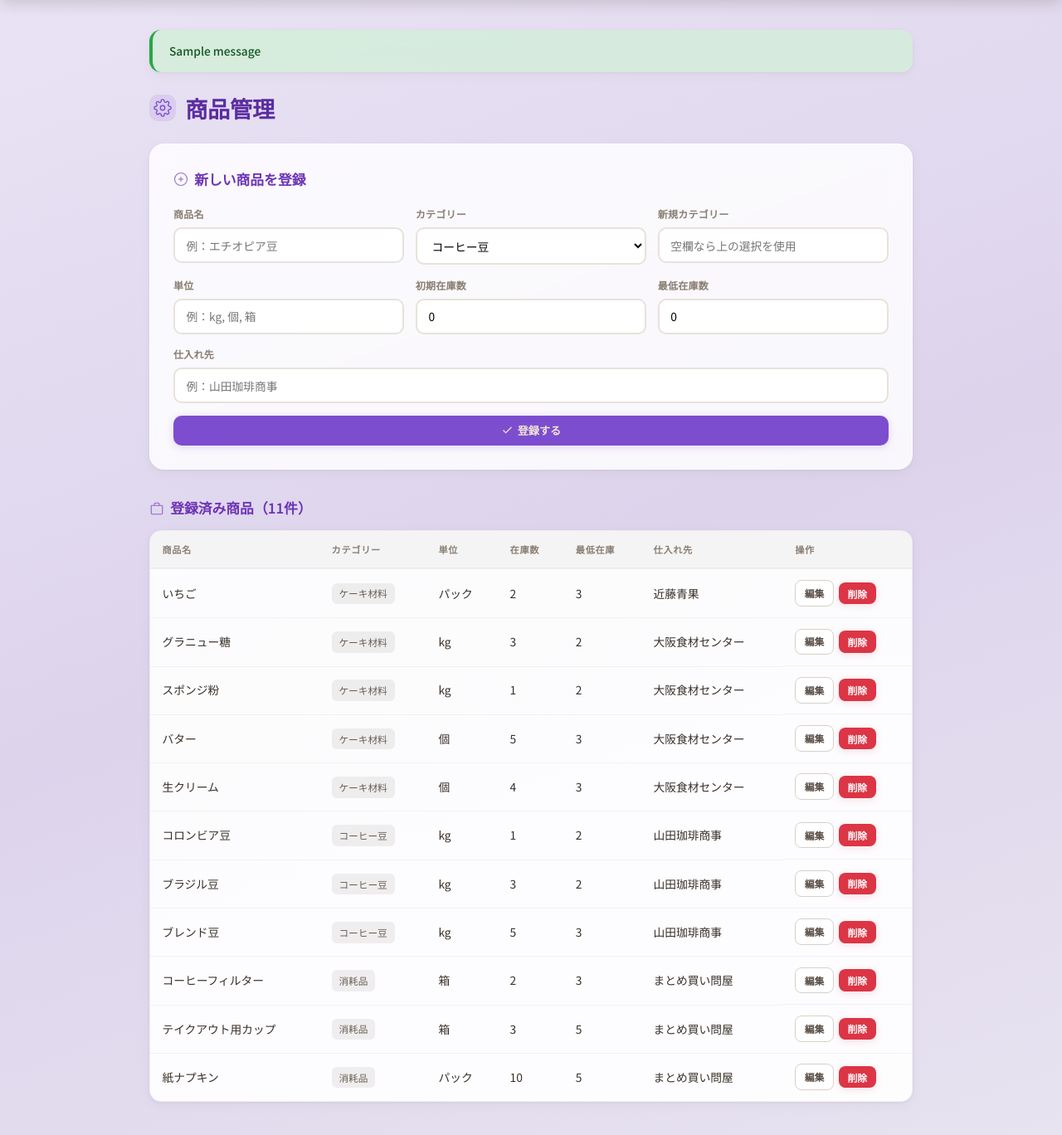
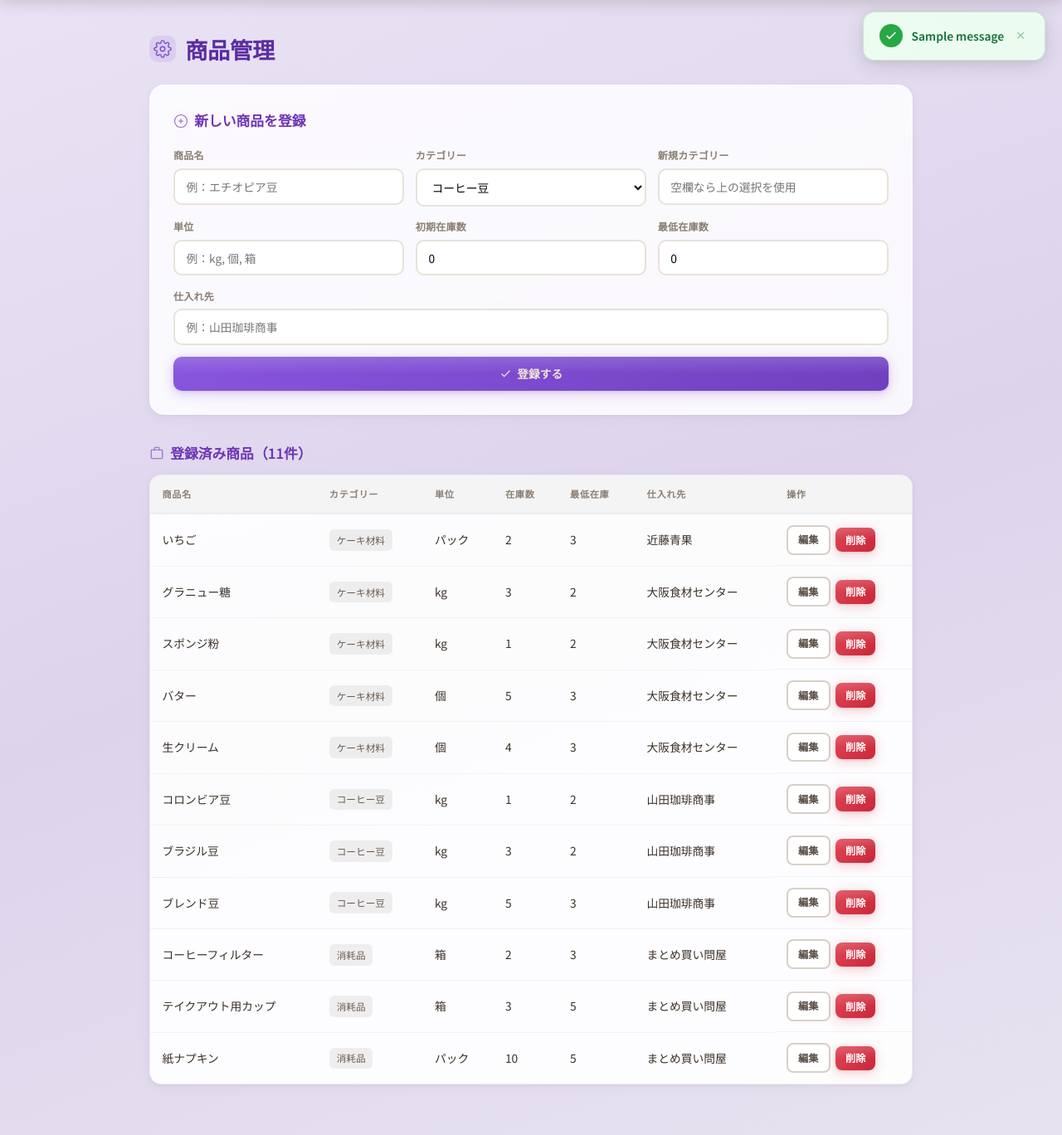
Before and after one commit to kangrunhyang-coder/cafe-inventory, a Flask app: page /products in a window 1280 px wide. Shown: the part 62-1430 px from the top of the page at 83% size. Run offline with Flask 3, Linux system fonts and the light colour scheme; tables that the repository leaves empty hold one stand-in row (values such as "Sample post"); one stand-in notice (Sample message) is shown.

Commit message:
UX改善: ボタン強化 + トースト通知アニメーション
- ボタンをグラデーション化、光沢オーバーレイ追加
- ボタンのサイズを大きく、シャドウを強化
- ホバー時のフロートアニメーションを強化
- フラッシュメッセージをトースト通知に変更
- トーストは右上からスライドイン、4秒後に自動フェードアウト
- 成功時は緑チェック、エラー時は赤バツのアイコン付き
- 手動で閉じるボタン付き

Co-Authored-By: Claude Opus 4.6 (1M context) <noreply@anthropic.com>

```diff
--- a/static/style.css
+++ b/static/style.css
@@ -321,19 +331,88 @@ h2::before { display: none; }
     box-shadow: 0 0 0 3px rgba(201,168,37,.12);
 }
 
-/* ========== Flash Messages ========== */
-.flash {
-    padding: 0.85rem 1.25rem;
-    border-radius: var(--radius);
-    margin-bottom: 1.25rem;
-    font-size: 0.86rem;
-    font-weight: 500;
-    backdrop-filter: blur(8px);
-    box-shadow: var(--shadow);
+/* ========== Toast Notifications ========== */
+.toast-container {
+    position: fixed;
+    top: 76px;
+    right: 1.25rem;
+    z-index: 200;
+    display: flex;
+    flex-direction: column;
+    gap: 0.6rem;
+    pointer-events: none;
 }
 
-.flash-success { background: rgba(212,237,218,.88); color: #155724; border-left: 4px solid #28a745; }
-.flash-error   { background: rgba(248,215,218,.88); color: #721c24; border-left: 4px solid #dc3545; }
+.toast {
+    display: flex;
+    align-items: center;
+    gap: 0.65rem;
+    padding: 0.9rem 1.2rem;
+    border-radius: 14px;
+    font-size: 0.86rem;
+    font-weight: 600;
+    box-shadow: 0 6px 24px rgba(0,0,0,.12), 0 2px 8px rgba(0,0,0,.06);
+    backdrop-filter: blur(16px);
+    pointer-events: auto;
+    animation: toast-in 0.45s cubic-bezier(.16,1,.3,1) both;
+    transition: all 0.35s cubic-bezier(.4,0,.2,1);
+    max-width: 420px;
+}
+
+.toast-success {
+    background: rgba(236,253,240,.95);
+    color: #14713a;
+    border: 1px solid rgba(40,167,69,.2);
+}
+
+.toast-error {
+    background: rgba(254,238,240,.95);
+    color: #9b1c2e;
+    border: 1px solid rgba(220,53,69,.2);
+}
+
+.toast-icon {
+    width: 28px;
+    height: 28px;
+    border-radius: 50%;
+    display: flex;
+    align-items: center;
+    justify-content: center;
+    flex-shrink: 0;
+}
+
+.toast-icon svg { width: 16px; height: 16px; }
+
+.toast-success .toast-icon { background: #28a745; }
+.toast-success .toast-icon svg { stroke: #fff; }
+.toast-error .toast-icon { background: #dc3545; }
+.toast-error .toast-icon svg { stroke: #fff; }
+
+.toast-message { flex: 1; }
+
+.toast-close {
+    background: none;
+    border: none;
+    font-size: 1.2rem;
+    cursor: pointer;
+    color: inherit;
+    opacity: .4;
+    padding: 0 0.25rem;
+    transition: opacity .2s;
+}
+
+.toast-close:hover { opacity: .8; }
+
+@keyframes toast-in {
+    0% { opacity: 0; transform: translateX(40px) scale(.92); }
+    100% { opacity: 1; transform: translateX(0) scale(1); }
+}
+
+.toast-hide {
+    opacity: 0;
+    transform: translateX(40px) scale(.92);
+    pointer-events: none;
+}
 
 /* ========== Summary Cards ========== */
 .summary-cards {
@@ -458,41 +537,93 @@ tr:not(:last-child) td { border-bottom: 1px solid rgba(60,48,36,.05); }
     display: inline-flex;
     align-items: center;
     justify-content: center;
-    padding: 0.55rem 1.15rem;
+    padding: 0.65rem 1.35rem;
     border-radius: var(--radius-sm);
     border: none;
-    font-size: 0.82rem;
-    font-weight: 600;
+    font-size: 0.85rem;
+    font-weight: 700;
     font-family: var(--font-body);
     cursor: pointer;
     text-decoration: none;
-    transition: all .25s ease;
-    gap: 0.3rem;
+    transition: all .25s cubic-bezier(.16,1,.3,1);
+    gap: 0.4rem;
+    letter-spacing: 0.01em;
+    position: relative;
+    overflow: hidden;
 }
 
-.btn:active { transform: scale(.97); }
+.btn::after {
+    content: "";
+    position: absolute;
+    inset: 0;
+    background: linear-gradient(180deg, rgba(255,255,255,.15) 0%, transparent 50%);
+    pointer-events: none;
+}
 
-.btn-primary { background: #4a4038; color: #f0e6d6; box-shadow: 0 2px 8px rgba(60,48,36,.15); }
-.btn-primary:hover { background: #5a5048; transform: translateY(-1px); box-shadow: 0 4px 14px rgba(60,48,36,.18); }
-.btn-outline { background: var(--glass); color: #5a5048; border: 1.5px solid #d8d0c8; backdrop-filter: blur(8px); }
-.btn-outline:hover { background: #fff; border-color: #c0b8b0; }
+.btn:hover { transform: translateY(-2px); }
+.btn:active { transform: translateY(0) scale(.97); }
 
-.page-dashboard .btn-primary    { background: #4a90d9; box-shadow: 0 2px 10px rgba(74,144,217,.2); }
-.page-dashboard .btn-primary:hover { background: #3a7bc0; }
-.page-inventory .btn-primary    { background: #b08a18; box-shadow: 0 2px 10px rgba(176,138,24,.2); }
-.page-inventory .btn-primary:hover { background: #9a7814; }
-.page-stock-record .btn-primary { background: #35a055; box-shadow: 0 2px 10px rgba(53,160,85,.2); }
-.page-stock-record .btn-primary:hover { background: #2d8a48; }
-.page-order-list .btn-primary   { background: #c85050; box-shadow: 0 2px 10px rgba(200,80,80,.2); }
-.page-order-list .btn-primary:hover { background: #b54545; }
-.page-products .btn-primary     { background: #7c4dce; box-shadow: 0 2px 10px rgba(124,77,206,.2); }
-.page-products .btn-primary:hover { background: #6a3dba; }
+.btn-primary {
+    background: linear-gradient(135deg, #4a4038, #5a5048);
+    color: #f0e6d6;
+    box-shadow: 0 3px 12px rgba(60,48,36,.2), 0 1px 3px rgba(60,48,36,.1);
+}
+.btn-primary:hover { box-shadow: 0 6px 20px rgba(60,48,36,.25), 0 2px 6px rgba(60,48,36,.12); }
 
-.btn-success { background: #28a745; color: #fff; box-shadow: 0 2px 8px rgba(40,167,69,.2); }
-.btn-success:hover { background: #218838; transform: translateY(-1px); }
-.btn-danger { background: #dc3545; color: #fff; box-shadow: 0 2px 8px rgba(220,53,69,.15); }
-.btn-danger:hover { background: #c82333; transform: translateY(-1px); }
-.btn-sm { padding: 0.3rem 0.65rem; font-size: 0.74rem; border-radius: 8px; }
+.btn-outline {
+    background: rgba(255,255,255,.9);
+    color: #5a5048;
+    border: 2px solid #d8d0c8;
+    backdrop-filter: blur(8px);
+}
+.btn-outline::after { display: none; }
+.btn-outline:hover { background: #fff; border-color: #b8b0a8; box-shadow: 0 3px 12px rgba(60,48,36,.08); }
+
+.page-dashboard .btn-primary {
+    background: linear-gradient(135deg, #4a90d9, #3a78c0);
+    box-shadow: 0 3px 14px rgba(74,144,217,.3), 0 1px 3px rgba(74,144,217,.15);
+}
+.page-dashboard .btn-primary:hover { box-shadow: 0 6px 24px rgba(74,144,217,.35); }
+
+.page-inventory .btn-primary {
+    background: linear-gradient(135deg, #c09a18, #a88510);
+    box-shadow: 0 3px 14px rgba(176,138,24,.3), 0 1px 3px rgba(176,138,24,.15);
+}
+.page-inventory .btn-primary:hover { box-shadow: 0 6px 24px rgba(176,138,24,.35); }
+
+.page-stock-record .btn-primary {
+    background: linear-gradient(135deg, #38b058, #2d9048);
+    box-shadow: 0 3px 14px rgba(53,160,85,.3), 0 1px 3px rgba(53,160,85,.15);
+}
+.page-stock-record .btn-primary:hover { box-shadow: 0 6px 24px rgba(53,160,85,.35); }
+
+.page-order-list .btn-primary {
+    background: linear-gradient(135deg, #d05555, #b84545);
+    box-shadow: 0 3px 14px rgba(200,80,80,.3), 0 1px 3px rgba(200,80,80,.15);
+}
+.page-order-list .btn-primary:hover { box-shadow: 0 6px 24px rgba(200,80,80,.35); }
+
+.page-products .btn-primary {
+    background: linear-gradient(135deg, #8855dd, #7040c0);
+    box-shadow: 0 3px 14px rgba(124,77,206,.3), 0 1px 3px rgba(124,77,206,.15);
+}
+.page-products .btn-primary:hover { box-shadow: 0 6px 24px rgba(124,77,206,.35); }
+
+.btn-success {
+    background: linear-gradient(135deg, #2db84d, #228b3a);
+    color: #fff;
+    box-shadow: 0 3px 14px rgba(40,167,69,.3), 0 1px 3px rgba(40,167,69,.15);
+}
+.btn-success:hover { box-shadow: 0 6px 24px rgba(40,167,69,.35); }
+
+.btn-danger {
+    background: linear-gradient(135deg, #e04555, #c82838);
+    color: #fff;
+    box-shadow: 0 3px 14px rgba(220,53,69,.25), 0 1px 3px rgba(220,53,69,.12);
+}
+.btn-danger:hover { box-shadow: 0 6px 24px rgba(220,53,69,.3); }
+
+.btn-sm { padding: 0.35rem 0.75rem; font-size: 0.76rem; border-radius: 8px; }
 
 /* ========== Forms ========== */
 .form-section {
--- a/templates/base.html
+++ b/templates/base.html
@@ -44,19 +44,44 @@
     </nav>
 
     <main class="container">
-        {% with messages = get_flashed_messages(with_categories=true) %}
-        {% if messages %}
-        {% for category, message in messages %}
-        <div class="flash flash-{{ category }}">{{ message }}</div>
-        {% endfor %}
-        {% endif %}
-        {% endwith %}
-
         {% block content %}{% endblock %}
     </main>
 
     <footer class="footer">
         <span class="footer-brand">Cafe Stock</span> &mdash; handcrafted inventory
     </footer>
+
+    <!-- Toast Notifications -->
+    <div class="toast-container" id="toastContainer">
+        {% with messages = get_flashed_messages(with_categories=true) %}
+        {% if messages %}
+        {% for category, message in messages %}
+        <div class="toast toast-{{ category }}">
+            <div class="toast-icon">
+                {% if category == 'success' %}
+                <svg viewBox="0 0 24 24" fill="none" stroke="currentColor" stroke-width="2.5"><polyline points="20 6 9 17 4 12"/></svg>
+                {% else %}
+                <svg viewBox="0 0 24 24" fill="none" stroke="currentColor" stroke-width="2.5"><circle cx="12" cy="12" r="10"/><line x1="15" y1="9" x2="9" y2="15"/><line x1="9" y1="9" x2="15" y2="15"/></svg>
+                {% endif %}
+            </div>
+            <span class="toast-message">{{ message }}</span>
+            <button class="toast-close" onclick="this.parentElement.classList.add('toast-hide')">&times;</button>
+        </div>
+        {% endfor %}
+        {% endif %}
+        {% endwith %}
+    </div>
+
+    <script>
+    document.addEventListener('DOMContentLoaded', function() {
+        var toasts = document.querySelectorAll('.toast');
+        toasts.forEach(function(toast, i) {
+            toast.style.animationDelay = (i * 0.1) + 's';
+            setTimeout(function() {
+                toast.classList.add('toast-hide');
+            }, 4000 + i * 500);
+        });
+    });
+    </script>
 </body>
 </html>
```
Also changed, not shown: other parts of static/style.css (+19 -6 lines).
